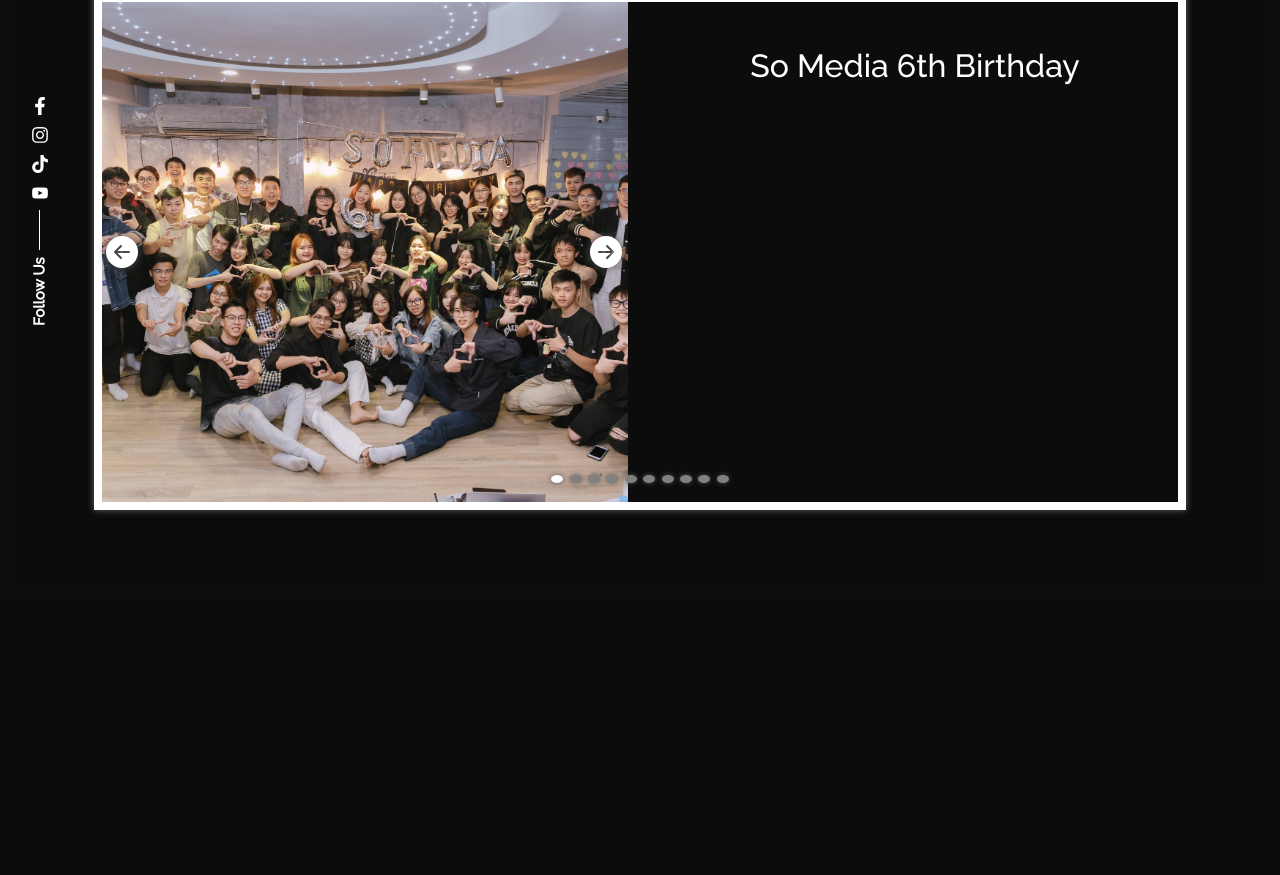
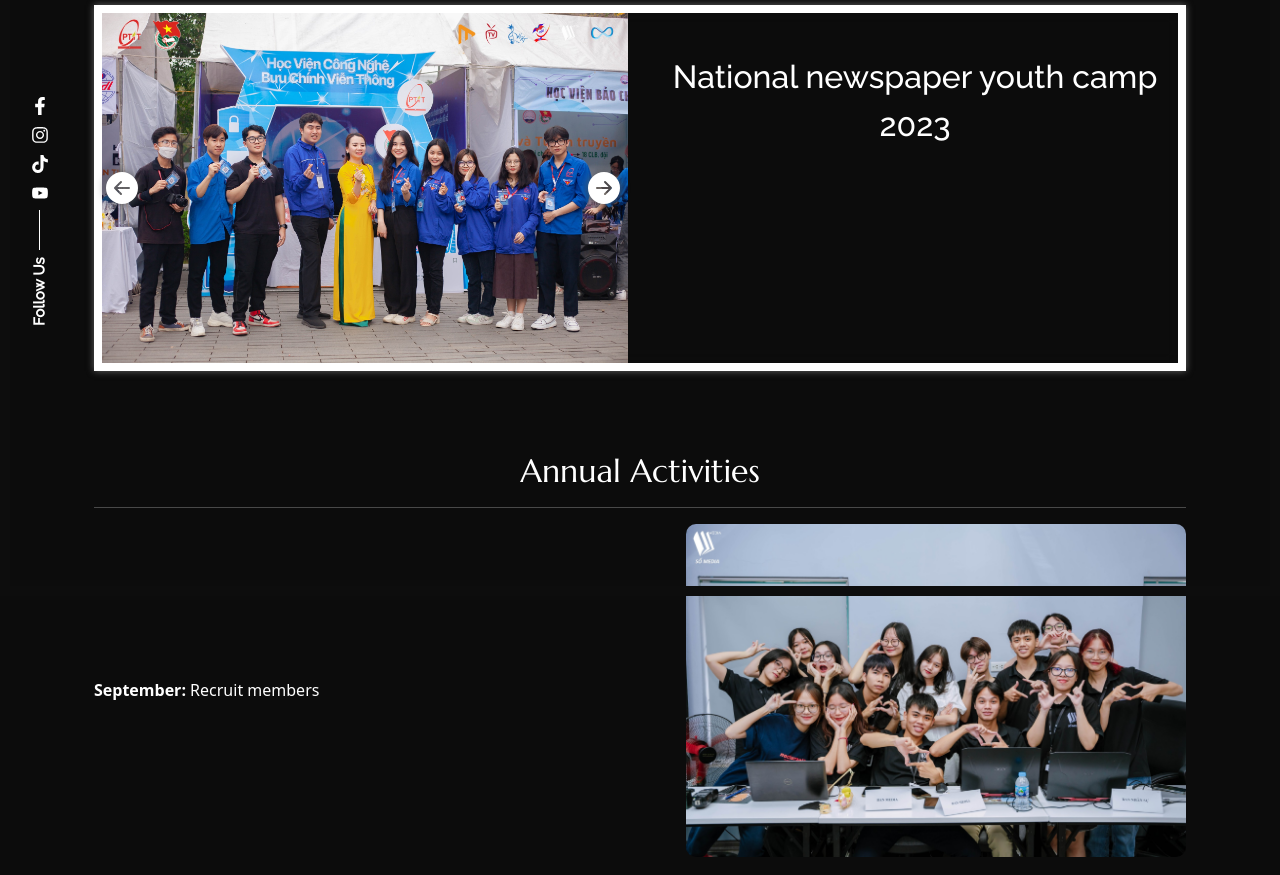
Before and after one commit to Duy-Thong/SoMedia-Website, a React (Create React App) app: page /activities in a window 1280 px wide. Shown: the part 204-1079 px from the top of the page. Before the commit the page ends 800 px from the top, so only its background shows below. Built offline with nearby package versions, Linux system fonts and the light colour scheme.

Commit message:
Add annual activities section

```diff
--- a/src/components/imageslide/index.jsx
+++ b/src/components/imageslide/index.jsx
@@ -1,4 +1,4 @@
-import React, { useState } from "react";
+import React, { useState,useEffect } from "react";
 import { BsArrowLeftCircleFill, BsArrowRightCircleFill } from "react-icons/bs";
 import { Row, Col } from "react-bootstrap";
 import "./style.css";
@@ -14,19 +14,26 @@ const prevSlide = () => {
   setSlide(slide === 0 ? data.length - 1 : slide - 1);
 };
 
+  useEffect(() => {
+    const interval = setInterval(() => {
+      nextSlide();
+    }, 5000);
 
+    return () => clearInterval(interval); // Clear the interval on component unmount
+
+  }, [slide]);
   return (
     <div className="carousel">
       <Row className="carousel-content"  >
         {data.map((item, idx) => (
           <Col key={idx} lg="12">
-            <div className={slide === idx ? "slide" : "slide slide-hidden"}>
+            <div className={slide === idx ? "slide" : "slide slide-hidden" } >
               <Row>
                 <Col lg="6">
                   <img
               src={item.src}
               alt={item.alt}
-              style={{ width: "100%", height: "500px",objectFit:"cover" }}
+              style={{ width: "100%",height: "350px",objectFit:"cover" }}
             />
                 </Col>
                 <Col lg="6" xs="12" className="description">
@@ -43,17 +50,7 @@ const prevSlide = () => {
         onClick={nextSlide}
         className="arrow arrow-right"
       />
-      <span className="indicators">
-        {data.map((_, idx) => (
-          <button
-            key={idx}
-            className={
-              slide === idx ? "indicator" : "indicator indicator-inactive"
-            }
-            onClick={() => setSlide(idx)}
-          ></button>
-        ))}
-      </span>
+
       </div>
 
   );
--- a/src/components/imageslide/style.css
+++ b/src/components/imageslide/style.css
@@ -8,12 +8,8 @@
 .slide {
   /* background-color: #515151; */
   align-items: center;
+}
 
-  transition: transform 1s;
-}
-.slide:hover{
-  transform: scale(1.05);
-}
 .description {
   margin-top: 20px;
   font-size: 2rem;
@@ -24,6 +20,7 @@
 
 
 .carousel {
+  margin-top: -50px;
   display: flex;
   justify-content: center;
   align-items: center;
@@ -41,6 +38,8 @@
 
 .slide-hidden {
   display: none;
+  pointer-events: none;
+  transition: opacity 1s ease-in-out;
 }
 
 .arrow {
@@ -61,9 +60,9 @@
 }
 
 .arrow-right {
-  right: 1rem;
+  left: 28.5rem; /* Adjusted from "right: 5rem;" to "left: 5rem;" */
   align-self: center;
-  margin-left: 100px;
+  margin-left: 50px;
   position: absolute;
 }
 
@@ -71,11 +70,11 @@
 .indicators {
   display: flex;
   position: absolute;
-  bottom: -2rem!important;
   height: 10px!important;
   width: 10px!important;
   justify-content: center;
   align-items: center;
+
 }
 
 .indicator {
--- a/src/content_option.js
+++ b/src/content_option.js
@@ -9,6 +9,8 @@ import training2023 from "./assets/active/training2023.jpg";
 import welcomed23 from "./assets/active/welcomed23.jpg";
 import womanday from "./assets/active/womanday.jpg";
 import womanday2 from "./assets/active/womanday2.jpg";
+import teacherday from "./assets/active/teacherday.jpg";
+import recruitment from "./assets/active/recruitment.jpg";
 const logotext = "SO MEDIA";
 const meta = {
     title: "So Media",
@@ -219,6 +221,12 @@ const socialprofils = {
     tiktok: "https://www.tiktok.com/@clbsomedia",
     youtube: "https://www.youtube.com/@SoMedia2016"
 };
+const activitiesData = [
+    { time: "September", description: "Recruit members", img: recruitment },
+    { time: "November", description: "Major events", img: welcomed23 },
+    { time: "December", description: "Vietnamese Teacher's Day", img: teacherday },
+
+];
 export {
     meta,
     dataabout,
@@ -232,4 +240,5 @@ export {
     logotext,
     activities,
     slides,
+    activitiesData,
 };
--- /dev/null
+++ b/src/pages/activities/anualactive.js
@@ -0,0 +1,39 @@
+import React, { useState, useEffect } from 'react';
+import './style.css';
+import { Helmet, HelmetProvider } from 'react-helmet-async';
+import { Container, Row, Col } from 'react-bootstrap';
+import { activitiesData } from '../../content_option';
+
+export const AnualActivities = () => {
+    const [activities, setActivities] = useState([]);
+
+    // useEffect to set initial state
+    useEffect(() => {
+        setActivities(activitiesData);
+    }, []);
+
+    return (
+        <div>
+            <HelmetProvider>
+                <Helmet>
+                    <title>Anual Activities</title>
+                </Helmet>
+            </HelmetProvider>
+
+            <Container>
+                <h2 className="text-center">Annual Activities</h2>
+                <hr />
+                <Row>
+                    {activities.map((activity, index) => (
+                        <div key={index} className="activity">
+                            <img src={activity.img} alt={`Activity ${index + 1}`} className="imageactive" />
+                            <div className="text">
+                                <strong>{activity.time}:</strong> {activity.description}
+                            </div>
+                        </div>
+                    ))}
+                </Row>
+            </Container>
+        </div>
+    );
+};
--- a/src/pages/activities/index.js
+++ /dev/null
@@ -1,37 +0,0 @@
-import React from "react";
-import "./style.css";
-import { Helmet, HelmetProvider } from "react-helmet-async";
-import { Container, Row, Col } from "react-bootstrap";
-import {
-  dataabout,
-  meta,
-  worktimeline,
-  skills,
-  services,
-  slides,
-} from "../../content_option";
-import { Carousel } from "../../components/imageslide/index";
-export const Activities = () => {
-  return (
-    <HelmetProvider>
-      <Container className="About-header">
-        <Helmet>
-          <meta charSet="utf-8" />
-          <title> Activities | {meta.title}</title>
-          <meta name="description" content={meta.description} />
-        </Helmet>
-        <Row className="mb-5 mt-3 pt-md-3">
-          <Col lg="12">
-            <h1 className="display-4 mb-4 " style={{ textAlign: "left" }}>Our Activities</h1>
-            <hr className="t_border my-4 ml-0 text-left" />
-          </Col>
-        </Row>
-        <Row >
-          <Col lg="12" xl="12">
-            <Carousel data={slides} />
-          </Col>
-        </Row>
-      </Container>
-    </HelmetProvider>
-  );
-};
--- a/src/pages/activities/index.jsx
+++ b/src/pages/activities/index.jsx
@@ -11,6 +11,7 @@ import {
   slides,
 } from "../../content_option";
 import { Carousel } from "../../components/imageslide/index";
+import { AnualActivities as Anual} from "./anualactive"
 export const Activities = () => {
   return (
     <HelmetProvider>
@@ -20,16 +21,19 @@ export const Activities = () => {
           <title> Activities | {meta.title}</title>
           <meta name="description" content={meta.description} />
         </Helmet>
-        <Row className="mb-5 mt-3 pt-md-3">
+        <Row className="mb-5 mt-3 pt-md-3" >
           <Col lg="12">
-            <h1 className="display-4 mb-4 " style={{ textAlign: "left",marginTop:"-20px" }}>Our Activities</h1>
+            <h1 className="display-4 mb-4 " style={{ textAlign: "left",marginTop:"-30px" }}>Our Activities</h1>
             <hr className="t_border my-4 ml-0 text-left" />
           </Col>
         </Row>
-        <Row >
+        <Row className="mb-5 mt-3 pt-md-3" >
             <Col lg="12" xl="12">
                 <Carousel data={slides} />
             </Col>
+        </Row>
+        <Row className="mb-5 mt-3 pt-md-3" style={{marginTop:"100px",paddingTop:"100px"}}>
+          <Anual />
         </Row>
       </Container>
     </HelmetProvider>
--- a/src/pages/activities/style.css
+++ b/src/pages/activities/style.css
@@ -64,3 +64,65 @@
 .indicator-inactive {
   background-color: grey;
 }
+/* style.css */
+.imageactive{
+  width: 50%!important;
+  max-width: 500px!important;
+  height: auto!important;
+  border-radius: 10px!important;
+
+}
+.activity {
+  display: flex;
+  flex-direction: column;
+  align-items: center;
+  text-align: center;
+  margin-bottom: 20px;
+
+}
+
+.activity img {
+  width: 100%;
+  max-width: 300px; /* Adjust the max-width as needed */
+  order: 1; /* Set image to the left in odd rows and to the right in even rows */
+  position: relative;
+}
+
+@media (min-width: 768px) {
+  .activity {
+    flex-direction: row;
+    text-align: left;
+  }
+
+  .activity img {
+    width: 50%; /* Image takes up half the width of the row on larger screens */
+    max-width: none;
+    transition: ease-in-out 0.5s;
+
+  }
+  .activity img:hover {
+    transform: scale(1.05);
+  }
+
+
+  .activity .text {
+    width: 80%;
+    font-size: 30px;
+    font-family: var(--bs-font-sans-serif);
+    align-items: center;
+    align-content: right !important;
+    transition: ease-in-out 0.5s;
+     /* border: 2px solid var(--secondary-color);
+  border-radius: 10px;
+    border-top-right-radius: 0%;
+    border-bottom-right-radius: 0%;
+    border-right-color: var(--first-color); */
+  }
+  .activity .text:hover {
+    transform: translateX(50px);
+  }
+
+  .activity:nth-child(even) img {
+    order: 2; /* Move image to the right in even rows */
+  }
+}
```
Also changed, not shown: src/pages/about/index.js (+1 -44 lines), src/assets/active/recruitment.jpg (added), src/assets/active/teacherday.jpg (added).
